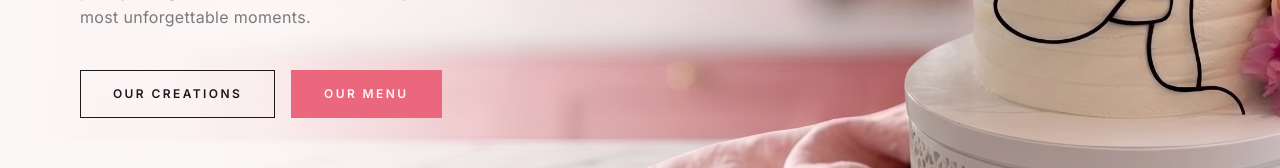
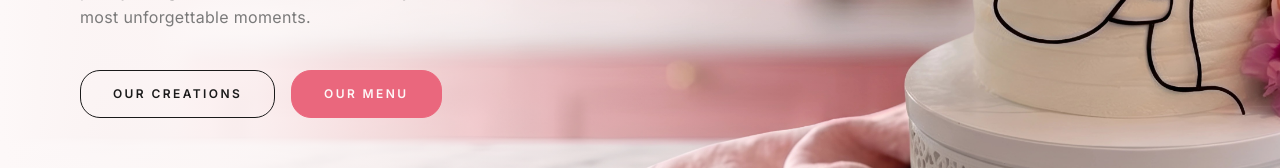
Before and after one commit to nitanluis/cakes-by-yas, a Next.js app: page / in a window 1280 px wide. Shown: the part 464-632 px from the top of the page. Built offline with nearby package versions, Linux system fonts and the light colour scheme; a web font is replaced by a local one.

Commit message:
design(ui): unify Hero section CTA buttons to rounded-md border style

```diff
--- a/src/components/Hero.tsx
+++ b/src/components/Hero.tsx
@@ -182,7 +182,7 @@ export default function Hero() {
             <button
               type="button"
               onClick={() => document.getElementById('pasteles')?.scrollIntoView({ behavior: 'smooth' })}
-              className="inline-flex items-center justify-center px-6 py-3 text-[11px] uppercase tracking-[0.2em] font-semibold border touch-manipulation cursor-pointer"
+              className="inline-flex items-center justify-center px-6 py-3 text-[11px] uppercase tracking-[0.2em] font-semibold border touch-manipulation cursor-pointer rounded-md"
               style={{
                 color: "var(--color-text)",
                 borderColor: "var(--color-text)",
@@ -194,7 +194,7 @@ export default function Hero() {
             <button
               type="button"
               onClick={() => document.getElementById('menu')?.scrollIntoView({ behavior: 'smooth' })}
-              className="inline-flex items-center justify-center px-6 py-3 text-[11px] uppercase tracking-[0.2em] font-semibold border touch-manipulation cursor-pointer"
+              className="inline-flex items-center justify-center px-6 py-3 text-[11px] uppercase tracking-[0.2em] font-semibold border touch-manipulation cursor-pointer rounded-md"
               style={{
                 color: "var(--color-bg)",
                 borderColor: "var(--color-primary)",
@@ -295,7 +295,7 @@ export default function Hero() {
             <div className="hero-cta flex flex-wrap gap-4">
               <a
                 href="#pasteles"
-                className="inline-block px-8 py-3.5 text-[12px] uppercase tracking-[0.2em] font-semibold border transition-all duration-500 hover:shadow-lg"
+                className="inline-block px-8 py-3.5 text-[12px] uppercase tracking-[0.2em] font-semibold border transition-all duration-500 hover:shadow-lg rounded-md"
                 style={{
                   color: "var(--color-text)",
                   borderColor: "var(--color-text)",
@@ -314,7 +314,7 @@ export default function Hero() {
               </a>
               <a
                 href="#menu"
-                className="inline-block px-8 py-3.5 text-[12px] uppercase tracking-[0.2em] font-semibold border transition-all duration-500 hover:shadow-lg"
+                className="inline-block px-8 py-3.5 text-[12px] uppercase tracking-[0.2em] font-semibold border transition-all duration-500 hover:shadow-lg rounded-md"
                 style={{
                   color: "var(--color-bg)",
                   borderColor: "var(--color-primary)",
```
